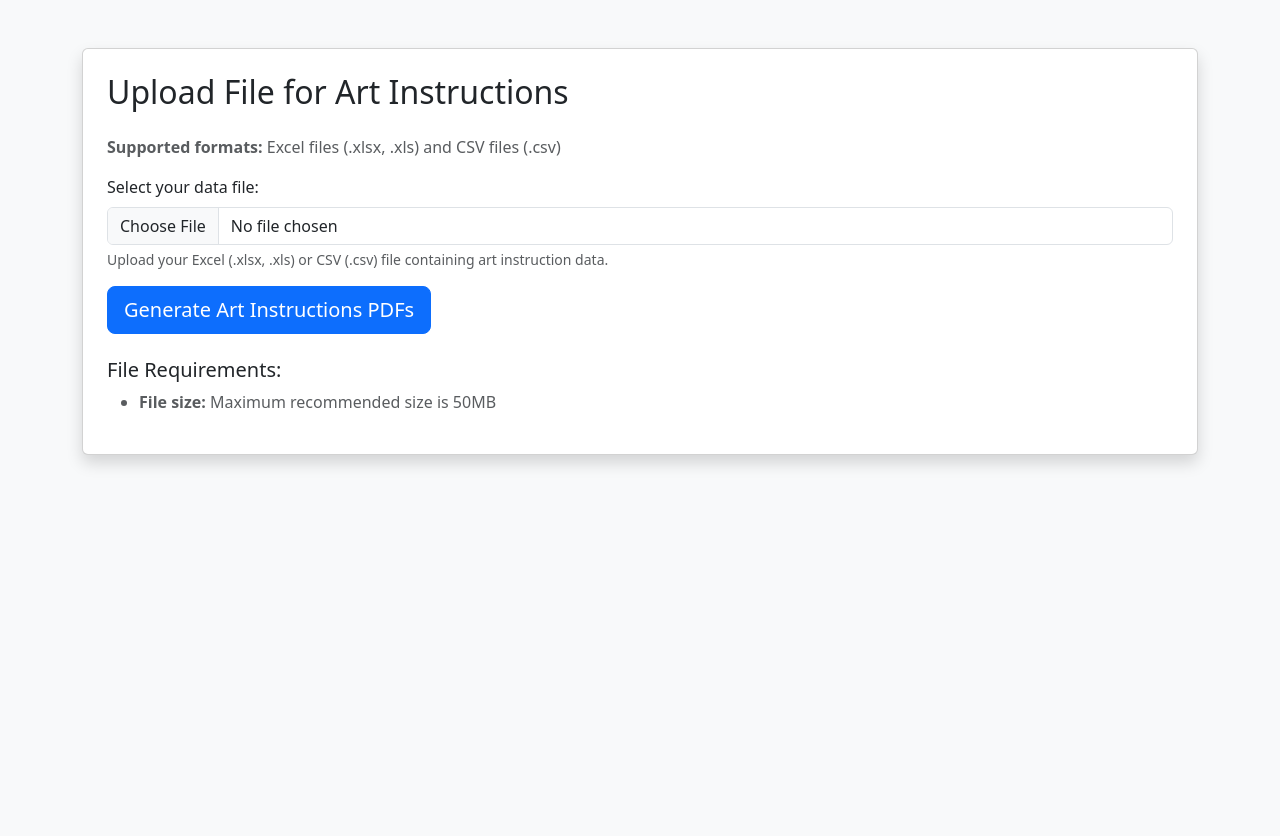
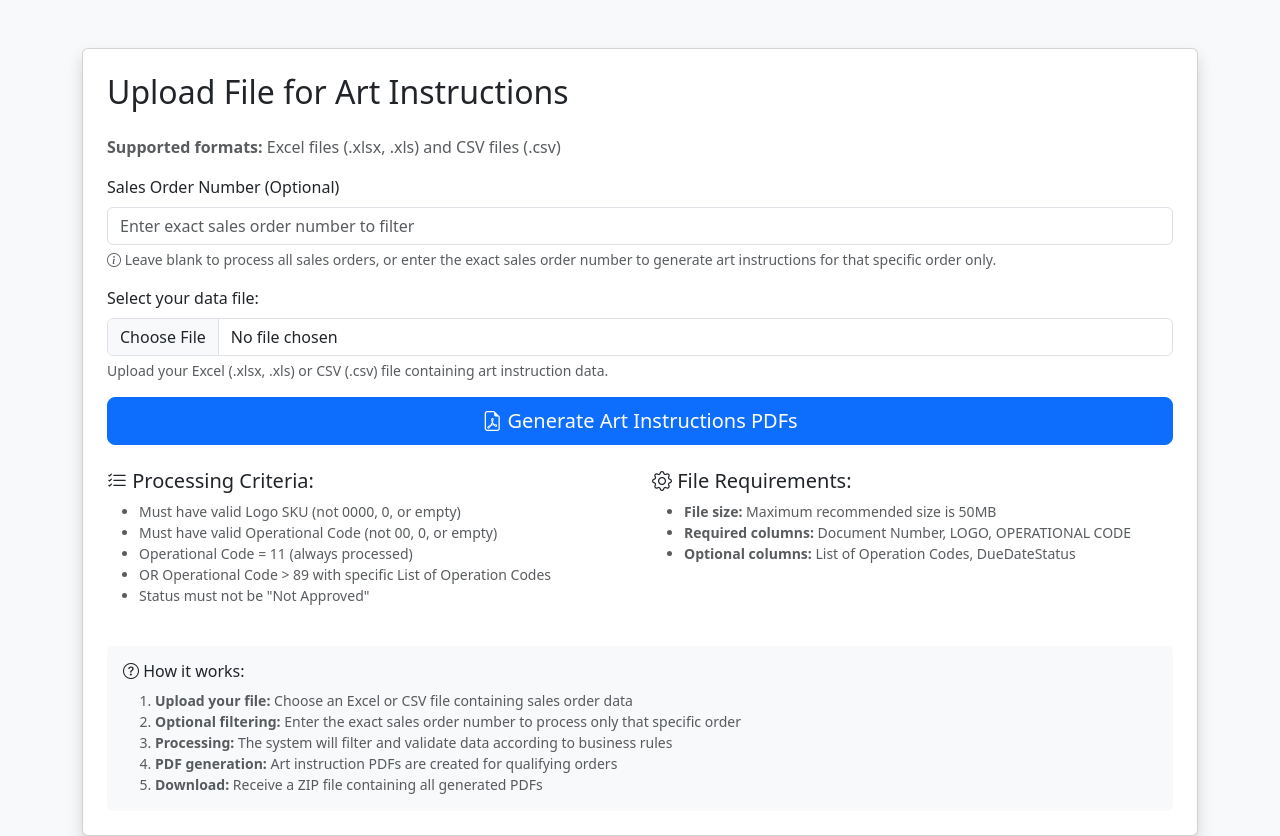
Before and after one commit to SaiKrishnaVoruganti86/automating_art_instructions, a Flask app: page / in a window 1280 px wide. Before the commit the page ends 466 px from the top, so only its background shows below. Run offline with Flask 3, Linux system fonts and the light colour scheme; some libraries are stand-ins or nearby versions.

Commit message:
new code

```diff
--- a/app.py
+++ b/app.py
@@ -646,6 +646,33 @@ def add_logo_images_to_pdf(pdf, logo_sku, logo_info=None):
         pdf.ln(12)
         pdf.set_text_color(0, 0, 0)  # Reset to black text
 
+def filter_by_sales_order(df, sales_order_filter):
+    """Filter dataframe by sales order number if provided (exact match only)"""
+    if not sales_order_filter or sales_order_filter.strip() == "":
+        return df
+
+    sales_order_filter = sales_order_filter.strip()
+    print(f"Filtering by Sales Order (exact match): '{sales_order_filter}'")
+
+    # Check if Document Number column exists
+    if 'Document Number' not in df.columns:
+        print("Warning: 'Document Number' column not found in data")
+        return pd.DataFrame()  # Return empty dataframe
+
+    # Filter by exact match only
+    original_count = len(df)
+    filtered_df = df[df['Document Number'].astype(str).str.strip() == sales_order_filter]
+
+    print(f"Sales Order filter result: {len(filtered_df)} rows found out of {original_count} total rows")
+
+    if filtered_df.empty:
+        print(f"No exact match found for Sales Order: '{sales_order_filter}'")
+    else:
+        found_orders = filtered_df['Document Number'].unique()
+        print(f"Found Sales Orders: {list(found_orders)}")
+
+    return filtered_df
+
 @app.route("/", methods=["GET", "POST"])
 def upload_file():
     # Load logo database on each request (or you could load it once at startup)
@@ -653,6 +680,8 @@ def upload_file():
 
     if request.method == "POST":
         file = request.files["excel"]
+        sales_order_filter = request.form.get("sales_order", "").strip()
+
         if file.filename == "":
             return redirect(request.url)
         filename = secure_filename(file.filename)
@@ -662,6 +691,14 @@ def upload_file():
         # Read Excel or CSV file with LOGO column as string to preserve leading zeros
         df = read_file_with_format_detection(file_path)
         df.columns = [col.strip() for col in df.columns]
+
+        # Apply sales order filter if provided
+        if sales_order_filter:
+            df = filter_by_sales_order(df, sales_order_filter)
+            if df.empty:
+                # Return to upload page with error message
+                return render_template("upload.html",
+                                     error_message=f"No exact match found for Sales Order: '{sales_order_filter}'. Please enter the complete and exact sales order number.")
 
         # Clean and preserve LOGO format
         if 'LOGO' in df.columns:
@@ -748,6 +785,8 @@ def upload_file():
         # Clear output folder
         for f in os.listdir(OUTPUT_FOLDER):
             os.remove(os.path.join(OUTPUT_FOLDER, f))
+
+        pdf_count = 0  # Track number of PDFs generated
 
         # ENHANCED FILTERING LOGIC WITH CORRECT ORDER
         for (doc_num, logo_sku), group in grouped:
@@ -1384,6 +1423,16 @@ def upload_file():
 
             pdf.output(os.path.join(OUTPUT_FOLDER, filename))
             print(f"Generated PDF: {filename}")
+            pdf_count += 1
+
+        # Check if any PDFs were generated
+        if pdf_count == 0:
+            if sales_order_filter:
+                error_msg = f"No art instructions generated for Sales Order '{sales_order_filter}'. Please check that the sales order exists and meets the processing criteria."
+            else:
+                error_msg = "No art instructions generated. Please check that your data meets the processing criteria (valid logos, operational codes, etc.)."
+
+            return render_template("upload.html", error_message=error_msg)
 
         # Create ZIP file
         zip_path = os.path.join(OUTPUT_FOLDER, ZIP_NAME)
@@ -1392,12 +1441,18 @@ def upload_file():
                 if fname.endswith(".pdf"):
                     zipf.write(os.path.join(OUTPUT_FOLDER, fname), fname)
 
-        return redirect(url_for("download_file"))
+        # Success message
+        success_msg = f"Successfully generated {pdf_count} art instruction PDF(s)"
+        if sales_order_filter:
+            success_msg += f" for Sales Order '{sales_order_filter}'"
+
+        return redirect(url_for("download_file", success=success_msg))
 
     return render_template("upload.html")
 
 @app.route("/download")
 def download_file():
+    success_msg = request.args.get('success', '')
     return send_file(os.path.join(OUTPUT_FOLDER, ZIP_NAME), as_attachment=True)
 
 if __name__ == "__main__":
--- a/templates/upload.html
+++ b/templates/upload.html
@@ -4,15 +4,48 @@
     <meta charset="UTF-8">
     <title>Upload File - Art Instructions</title>
     <link href="https://cdn.jsdelivr.net/npm/bootstrap@5.3.2/dist/css/bootstrap.min.css" rel="stylesheet">
+    <link href="https://cdn.jsdelivr.net/npm/bootstrap-icons@1.11.0/font/bootstrap-icons.css" rel="stylesheet">
 </head>
 <body class="bg-light">
 <div class="container mt-5">
     <div class="card p-4 shadow">
         <h2 class="mb-4">Upload File for Art Instructions</h2>
+
+        <!-- Error Message Display -->
+        {% if error_message %}
+        <div class="alert alert-danger alert-dismissible fade show" role="alert">
+            <i class="bi bi-exclamation-triangle-fill"></i>
+            <strong>Error:</strong> {{ error_message }}
+            <button type="button" class="btn-close" data-bs-dismiss="alert" aria-label="Close"></button>
+        </div>
+        {% endif %}
+
+        <!-- Success Message Display -->
+        {% if success_message %}
+        <div class="alert alert-success alert-dismissible fade show" role="alert">
+            <i class="bi bi-check-circle-fill"></i>
+            <strong>Success:</strong> {{ success_message }}
+            <button type="button" class="btn-close" data-bs-dismiss="alert" aria-label="Close"></button>
+        </div>
+        {% endif %}
+
         <p class="text-muted mb-3">
             <strong>Supported formats:</strong> Excel files (.xlsx, .xls) and CSV files (.csv)
         </p>
+
         <form method="POST" enctype="multipart/form-data">
+            <!-- Sales Order Filter Field -->
+            <div class="mb-3">
+                <label for="salesOrder" class="form-label">Sales Order Number (Optional)</label>
+                <input class="form-control" type="text" name="sales_order" id="salesOrder"
+                       placeholder="Enter exact sales order number to filter">
+                <div class="form-text">
+                    <i class="bi bi-info-circle"></i>
+                    Leave blank to process all sales orders, or enter the exact sales order number to generate art instructions for that specific order only.
+                </div>
+            </div>
+
+            <!-- File Upload Field -->
             <div class="mb-3">
                 <label for="dataFile" class="form-label">Select your data file:</label>
                 <input class="form-control" type="file" name="excel" id="dataFile"
@@ -21,18 +54,54 @@
                     Upload your Excel (.xlsx, .xls) or CSV (.csv) file containing art instruction data.
                 </div>
             </div>
-            <button class="btn btn-primary btn-lg" type="submit">
-                <i class="bi bi-file-earmark-pdf"></i> Generate Art Instructions PDFs
-            </button>
+
+            <!-- Submit Button -->
+            <div class="d-grid gap-2">
+                <button class="btn btn-primary btn-lg" type="submit">
+                    <i class="bi bi-file-earmark-pdf"></i> Generate Art Instructions PDFs
+                </button>
+            </div>
         </form>
 
+        <!-- Instructions and Requirements -->
         <div class="mt-4">
-            <h5>File Requirements:</h5>
-            <ul class="text-muted">
-                <li><strong>File size:</strong> Maximum recommended size is 50MB</li>
-            </ul>
+            <div class="row">
+                <div class="col-md-6">
+                    <h5><i class="bi bi-list-check"></i> Processing Criteria:</h5>
+                    <ul class="text-muted small">
+                        <li>Must have valid Logo SKU (not 0000, 0, or empty)</li>
+                        <li>Must have valid Operational Code (not 00, 0, or empty)</li>
+                        <li>Operational Code = 11 (always processed)</li>
+                        <li>OR Operational Code > 89 with specific List of Operation Codes</li>
+                        <li>Status must not be "Not Approved"</li>
+                    </ul>
+                </div>
+                <div class="col-md-6">
+                    <h5><i class="bi bi-gear"></i> File Requirements:</h5>
+                    <ul class="text-muted small">
+                        <li><strong>File size:</strong> Maximum recommended size is 50MB</li>
+                        <li><strong>Required columns:</strong> Document Number, LOGO, OPERATIONAL CODE</li>
+                        <li><strong>Optional columns:</strong> List of Operation Codes, DueDateStatus</li>
+                    </ul>
+                </div>
+            </div>
+        </div>
+
+        <!-- How It Works Section -->
+        <div class="mt-4 p-3 bg-light rounded">
+            <h6><i class="bi bi-question-circle"></i> How it works:</h6>
+            <ol class="text-muted small mb-0">
+                <li><strong>Upload your file:</strong> Choose an Excel or CSV file containing sales order data</li>
+                <li><strong>Optional filtering:</strong> Enter the exact sales order number to process only that specific order</li>
+                <li><strong>Processing:</strong> The system will filter and validate data according to business rules</li>
+                <li><strong>PDF generation:</strong> Art instruction PDFs are created for qualifying orders</li>
+                <li><strong>Download:</strong> Receive a ZIP file containing all generated PDFs</li>
+            </ol>
         </div>
     </div>
 </div>
+
+<!-- Bootstrap JavaScript -->
+<script src="https://cdn.jsdelivr.net/npm/bootstrap@5.3.2/dist/js/bootstrap.bundle.min.js"></script>
 </body>
 </html>
```
